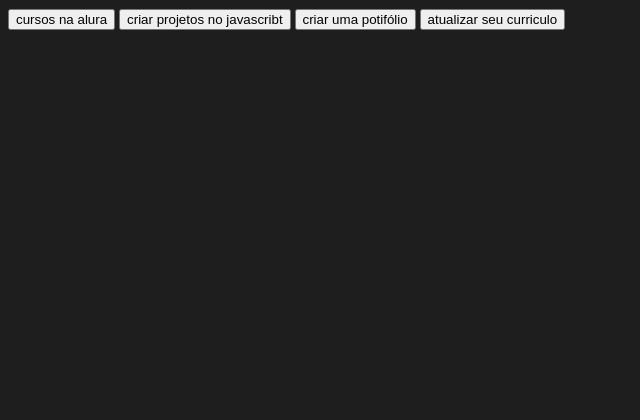
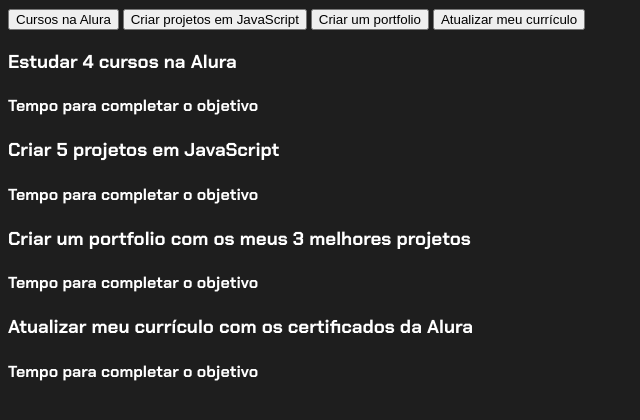
Before and after one commit to Mahrxim/repocitorio, a plain HTML site: page index.html in a window 1280 px wide. Shown: the whole page, without its empty margins (0-640 px from the left). Drawn offline with Linux system fonts and the light colour scheme.

Commit message:
16/05/24

```diff
--- a/index.html
+++ b/index.html
@@ -9,11 +9,32 @@
 <body>
     <section class="conteudo-principal">
         <h2 class="titulo-principal"></h2>
-        <div class="botoes">
-            <button class="botao">cursos na alura</button>
-            <button class="botao">criar projetos no javascribt</button>
-            <button class="botao">criar uma potifólio</button>
-            <button class="botao">atualizar seu curriculo</button>
+        <div class="conteudo">
+            <div class="botoes">
+                <button class="botao ativo">Cursos na Alura</button>
+                <button class="botao">Criar projetos em JavaScript</button>
+                <button class="botao">Criar um portfolio</button>
+                <button class="botao">Atualizar meu currículo</button>
+            </div>
+            <div class="abas-textos">
+                <div class="aba-conteudo">
+                    <h3 class="aba-conteudo-titulo-principal">Estudar 4 cursos na Alura</h3>
+                    <h4 class="aba-conteudo-titulo-secundario">Tempo para completar o objetivo</h4>
+                </div>
+                <div class="aba-conteudo">
+                    <h3 class="aba-conteudo-titulo-principal">Criar 5 projetos em JavaScript</h3>
+                    <h4 class="aba-conteudo-titulo-secundario">Tempo para completar o objetivo</h4>
+                </div>
+                <div class="aba-conteudo">
+                    <h3 class="aba-conteudo-titulo-principal">Criar um portfolio com os meus 3 melhores projetos</h3>
+                    <h4 class="aba-conteudo-titulo-secundario">Tempo para completar o objetivo</h4>
+                </div>
+                <div class="aba-conteudo">
+                    <h3 class="aba-conteudo-titulo-principal">Atualizar meu currículo com os certificados da Alura</h3>
+                    <h4 class="aba-conteudo-titulo-secundario">Tempo para completar o objetivo</h4>
+                </div>
+            </div>
         </div>
+
     </section>
     <link rel="stylesheet" href="style.css">
```
